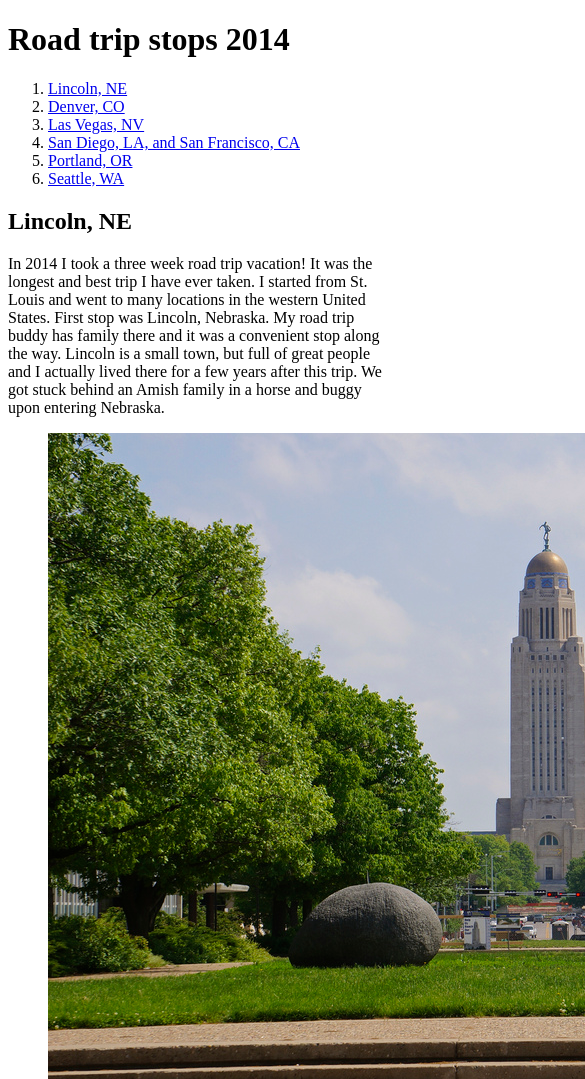
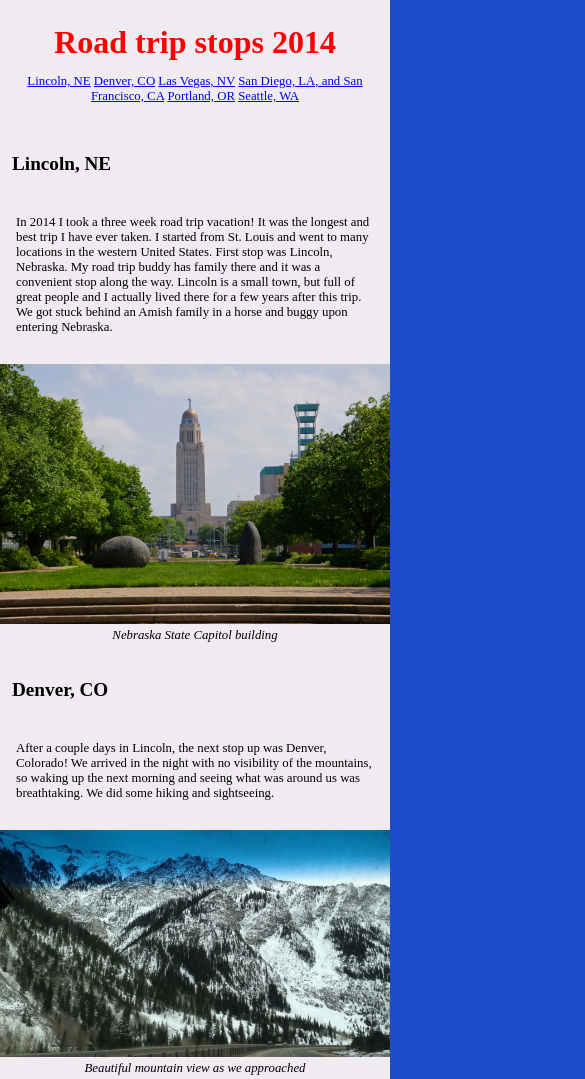
Before and after one commit to eric-earlywine/html-me-something, a plain HTML site: page index.html in a window 390 px wide. Shown: the top 1079 px of the page, 585 px wide, since content can reach past the window. Drawn offline with Linux system fonts and the light colour scheme.

Commit message:
Finished styling

```diff
--- a/index.html
+++ b/index.html
@@ -3,11 +3,12 @@
 <html>
     <head>
         <title>Road Trip 2014</title>
+        <link rel="stylesheet" href="styles.css">
     </head>
 
     <body>
         <header>
-            <h1>Road trip stops 2014</h1>
+            <h1 id="needAnID">Road trip stops 2014</h1>
             <nav>
             <ol>
                 <li><a href="#Lincoln">Lincoln, NE</a></li>
@@ -44,7 +45,7 @@
                     <h2>Las Vegas, NV</h2>
                     <p>After leaving Colorado, we made our way to Las Vegas! We actually stayed in a town called Mesquite, a bit outside of Las Vegas. We didn't spend much time in Vegas itself(we arrived during a big fight night weekend and the city was extremely crowded and traffic was awful). But it was a great time nonetheless.</p>
                     <figure>
-                        <img style="image-orientation: from-image;" src="images/vegas2.jpg" alt="View of Las Vegas" />
+                        <img class="flipped" src="images/vegas2.jpg" alt="View of Las Vegas" />
                         <figcaption>View of Vegas</figcaption>
                     </figure>
                 </section>
@@ -62,7 +63,7 @@
                     <h2>Portland, OR</h2>
                     <p>When we finally decided to leave California, we were'nt ready to head home yet. So we decided to make our way up to Seattle. We certainly wanted to stop in Portland, though. Especially after entering Oregon. Out of all of the beautiful sights I had seen thus far, I believe Oregon had the most beautiful scenery.</p>
                     <figure>
-                        <img style="image-orientation: from-image;" src="images/oregon.JPG" alt="Photo of a rainbow that appeared immediately after crossing into Oregon" />
+                        <img class="flipped" src="images/oregon.JPG" alt="Photo of a rainbow that appeared immediately after crossing into Oregon" />
                         <figcaption>A rainbow that appeared as the rain stopped immediately after crossing into Oregon</figcaption>
                     </figure>
                 </section>
@@ -71,7 +72,7 @@
                     <h2>Seattle, WA</h2>
                     <p>Our final stop on our trip was in Seattle before we headed back to St. Louis. It was extremely hilly as we approached the pier area. Unbelievably, I don't recall it raining at all while we were there, which was a bit unexpected. This trip was amazingly fun, but it was time to head home.</p>
                     <figure>
-                        <img style="image-orientation: from-image;" src="images/seattle2.JPG" alt="Seattle Space Needle" />
+                        <img class="flipped" src="images/seattle2.JPG" alt="Seattle Space Needle" />
                         <figcaption>Seattle Space Needle</figcaption>
                     </figure>
                 </section>
--- a/styles.css
+++ b/styles.css
@@ -0,0 +1,96 @@
+body {
+	width: 100%;
+	max-width: 1024px;
+	margin: 0 auto;
+	background-color: rgb(30, 76, 202);
+	font-size: 62.5%;
+}
+#needAnID {
+    color: red;
+}
+header,
+main,
+footer {
+	background-color: rgb(240, 235, 241);
+	font-size: 1.6em;
+}
+
+header {
+	padding: 1.875em 0;
+}
+
+header h1 {
+	text-align: center;
+}
+
+h1, h2, h3 {
+	margin: 0;
+}
+
+h1 {
+	font-size: 2.5em;
+}
+
+main h2 {
+	padding: 0.625em 0 0.625em 0.625em;
+}
+
+section {
+	margin: 1.875em 0;
+}
+
+section:first-child {
+	margin-top: 0;
+}
+
+section:last-child {
+	margin-bottom: 0;
+}
+
+nav ol {
+	text-align: center;
+	padding: 0;
+}
+
+nav ol li {
+	display: contents;
+	margin-right: 1em;
+	font-size: 1em;
+}
+
+p {
+	padding: 1.25em;
+}
+
+figure {
+	margin: 0;
+	padding: 0;
+	text-align: center;
+}
+
+figcaption {
+	font-style: italic;
+}
+
+footer {
+	text-align: center;
+	padding: 3em;
+}
+
+img {
+	width: 100%;
+    max-width: 100%;
+}
+img.flipped {
+    image-orientation: from-image;
+}
+@media screen and (max-width: 680px) {
+	nav ul li {
+		margin: 1em 0;
+		display: block;
+		font-size: 1em;
+	}
+	body {
+		font-size: 50%;
+	}
+}
```
